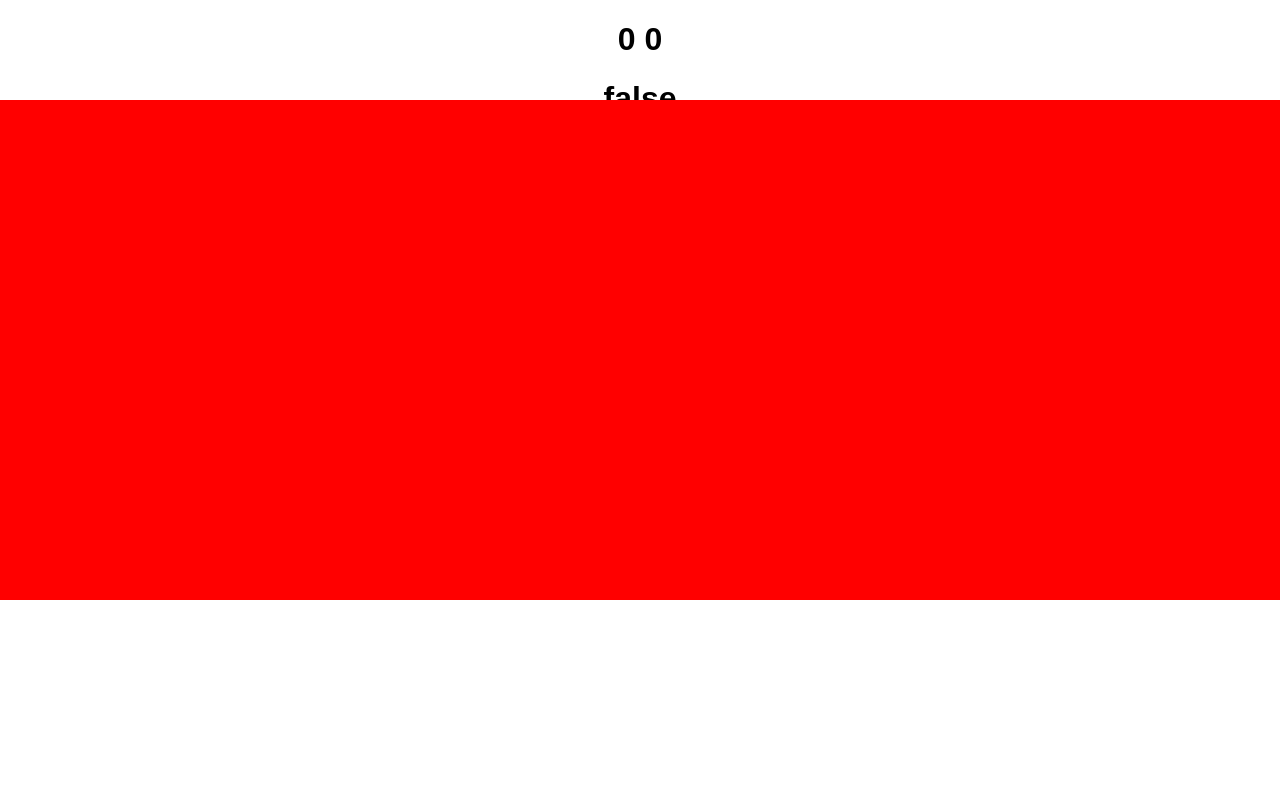
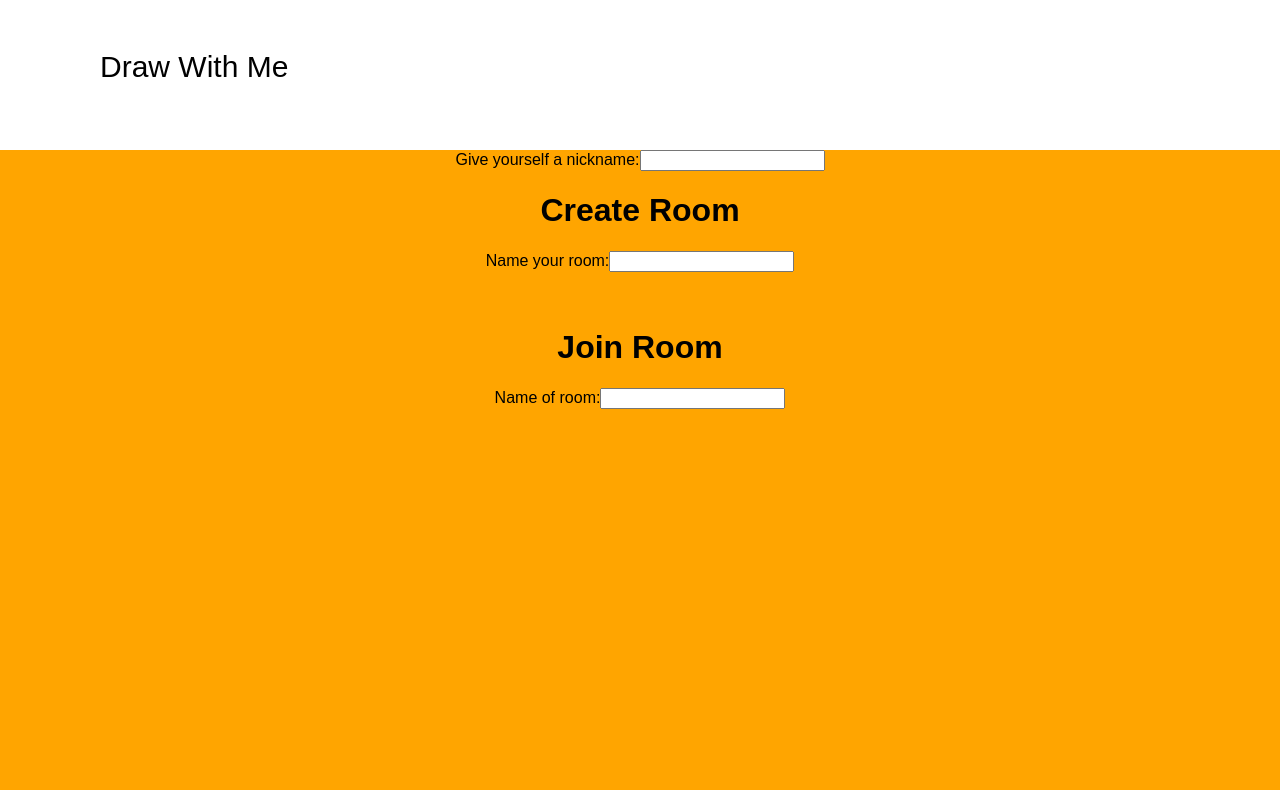
Before and after one commit to BenjaminDagg/DrawWithMe, a React (Create React App) app: page / in a window 1280 px wide. Built offline with nearby package versions, Linux system fonts and the light colour scheme; no server answers.

Commit message:
implemented real time drawing on client and server

```diff
--- a/package.json
+++ b/package.json
@@ -7,6 +7,7 @@
     "express": "^4.16.3",
     "react": "^16.5.1",
     "react-dom": "^16.5.1",
+    "react-router-dom": "^4.3.1",
     "react-scripts": "1.1.5",
     "socket.io": "^2.1.1",
     "socket.io-client": "^2.1.1"
--- a/src/App.js
+++ b/src/App.js
@@ -1,36 +1,12 @@
 import React, { Component } from 'react';
-import  openSocket  from 'socket.io-client';
-import { DrawableCanvas } from "./components/DrawableCanvas/DrawableCanvas";
+import { NavBar } from "./components/NavBar/NavBar";
 import './App.css';
+import { CanvasContainer } from "./components/CanvasContainer/CanvasContainer";
+import { Home } from "./components/Home/Home";
+import { BrowserRouter as Router, Link, Route } from 'react-router-dom';
 
 
 class App extends Component {
-
-  constructor(props) {
-    super(props);
-
-    this.state = {
-      socket: openSocket('http://localhost:5000'),
-      message: ""
-    };
-
-
-
-    this.subscribeToMessage = this.subscribeToMessage.bind(this);
-    this.subscribeToMessage((err,msg) => {
-      console.log(msg);
-      this.setState({message:msg});
-    })
-  }
-
-  componentDidMount() {
-    this.state.socket.emit('message', 'this is a message');
-  }
-
-  subscribeToMessage(cb) {
-    this.state.socket.on('message', msg => cb(null, msg));
-  }
-
 
 
   render() {
@@ -39,7 +15,13 @@ class App extends Component {
 
     return (
       <div className="App">
-        <DrawableCanvas/>
+        <NavBar/>
+        <Router>
+          <div>
+            <Route exact={true} path={"/"} render={() => <Home/>} />
+            <Route path="/room/:id/user/:username" component={CanvasContainer} />
+          </div>
+        </Router>
       </div>
     );
   }
--- /dev/null
+++ b/src/components/CanvasContainer/CanvasContainer.css
@@ -0,0 +1,18 @@
+#canvas-target {
+    position: absolute;
+    width: 70%;
+    height: 600px;
+    margin-top: 100px;
+    left: 0;
+    bottom: 50px;
+    border: 1px solid lightgrey;
+}
+
+#canvas-container {
+    position: absolute;
+    top: 150px;
+    left: 0;
+    width: 100%;
+    height: 80%;
+    background-color: red;
+}
--- /dev/null
+++ b/src/components/CanvasContainer/CanvasContainer.js
@@ -0,0 +1,59 @@
+import React, { Component } from 'react';
+import { DrawableCanvas } from "../DrawableCanvas/DrawableCanvas";
+import "./CanvasContainer.css"
+import openSocket from "socket.io-client";
+import { BrowserRouter as Router, Link, Route } from 'react-router-dom';
+
+const mouseYOffset = 100;
+
+export class CanvasContainer extends Component {
+
+
+    constructor(props) {
+        super(props);
+
+        this.state = {
+            socket: openSocket('http://localhost:5000'),
+            roomId: null,
+            username: null
+        };
+
+
+
+
+    }
+
+
+    componentDidMount() {
+        var id = this.props.match.params.id;
+        var username = this.props.match.params.username;
+        this.setState({username: username});
+        this.setState({roomId: id}, () => {
+            var newUser = {
+                username: username,
+                roomId: id
+            };
+            this.state.socket.emit('join_room', newUser);
+        })
+
+    }
+
+
+
+    render() {
+
+        return (
+            <div id="canvas-container">
+                <div id="canvas-target">
+                    <DrawableCanvas roomId={this.state.roomId} socket={this.state.socket} />
+                </div>
+            </div>
+        );
+    }
+}
+
+export default CanvasContainer;
+
+
+//npm run build
+//npm start
--- a/src/components/DrawableCanvas/DrawableCanvas.css
+++ b/src/components/DrawableCanvas/DrawableCanvas.css
@@ -1,8 +1,11 @@
 #drawing-canvas {
-    position: absolute;
-    top: 100px;
-    left: 0;
-    background-color: red;
+    position: relative;
     width: 100%;
-    height: 500px;
+    height: 100%
 }
+
+#canvas {
+    position: relative;
+    width: 100%;
+    height: 100%;
+}
--- a/src/components/DrawableCanvas/DrawableCanvas.js
+++ b/src/components/DrawableCanvas/DrawableCanvas.js
@@ -1,5 +1,6 @@
 import React, { Component } from 'react';
 import "./DrawableCanvas.css";
+import { Brushes } from "../../models/Brushes";
 
 const mouseYOffset = 100;
 
@@ -14,8 +15,8 @@ export class DrawableCanvas extends Component {
                 x: 0,
                 y: 0
             },
-            mouseIsDown: false,
-            drawingCoords: []   //holds all positions that have been clicked
+            mouseIsDown: false, //holds all positions that have been clicked,
+            drawings: []
         };
 
         this.onCanvasClick = this.onCanvasClick.bind(this);
@@ -23,6 +24,24 @@ export class DrawableCanvas extends Component {
         this.onCanvasClickUp = this.onCanvasClickUp.bind(this);
         this.updateCanvase = this.updateCanvase.bind(this);
         this.getMouseCoords = this.getMouseCoords.bind(this);
+        this.onDrawingRecievied = this.onDrawingRecievied.bind(this);
+
+        this.onDrawingRecievied((err,drawing) => {
+           if (err) {
+               return;
+           }
+           var drawings = this.state.drawings;
+           drawings.push(drawing);
+           this.setState({drawings:drawings}, () => {
+               this.updateCanvase(this.state.drawings);
+           });
+
+        });
+    }
+
+
+    onDrawingRecievied(callback) {
+        this.props.socket.on('drawing', drawing => callback(null, drawing));
     }
 
 
@@ -87,12 +106,25 @@ export class DrawableCanvas extends Component {
         //gets mouse coordinates relative to the canvas
         var mouseCoords = this.getMouseCoords(e);
 
-        //if mouse down when moving add new brush
-        var drawingCoords = this.state.drawingCoords;
+        var drawings = this.state.drawings;
         if (this.state.mouseIsDown) {
-            drawingCoords.push(mouseCoords);
-            this.setState({drawingCoords: drawingCoords});
-            this.updateCanvase(drawingCoords);
+
+            var newDrawing = {
+                coord: mouseCoords,
+                size: 10,
+                brush: Brushes.SQUARE
+            };
+            drawings.push(newDrawing);
+            this.setState({drawings: drawings});
+
+            this.updateCanvase(this.state.drawings);
+
+            var data = {
+                room: this.props.roomId,
+                drawing: newDrawing
+            };
+            this.props.socket.emit('drawing', data);
+
         }
 
         //update mouse coordinates
@@ -106,12 +138,17 @@ export class DrawableCanvas extends Component {
     clicked and draws the brush on each coordinate
      */
     updateCanvase(drawingCoords) {
+
+        if (!this.refs.canvas) {
+            return;
+        }
+
         const context = this.refs.canvas.getContext('2d');
         var canvas = document.getElementById("drawing-canvas");
         var rect = canvas.getBoundingClientRect();
 
         for (var i = 0; i < drawingCoords.length;i++) {
-            var coords = drawingCoords[i];
+            var coords = drawingCoords[i].coord;
             context.fillRect(coords.x,coords.y,10,10);
         }
     }
@@ -119,11 +156,11 @@ export class DrawableCanvas extends Component {
 
     render() {
 
+
+
         return (
-            <div className="canvas">
-                <h1>{this.state.mouse.x + " " + this.state.mouse.y}</h1>
-                {this.state.mouseIsDown == true && <h1>true</h1>}
-                {this.state.mouseIsDown == false && <h1>false</h1>}
+            <div id="canvas">
+
                 <canvas ref="canvas" onMouseUp={this.onCanvasClickUp} onMouseMove={this.onHover} onMouseDown={this.onCanvasClick} id="drawing-canvas"></canvas>
             </div>
         );
--- /dev/null
+++ b/src/components/Home/Home.css
@@ -0,0 +1,8 @@
+#home {
+    position: absolute;
+    top: 150px;
+    left: 0;
+    width: 100%;
+    height: 80%;
+    background-color: orange;
+}
--- /dev/null
+++ b/src/components/Home/Home.js
@@ -0,0 +1,78 @@
+import React, { Component } from 'react';
+import "./Home.css";
+import { BrowserRouter as Router, Link, Route } from 'react-router-dom';
+
+export class Home extends Component {
+
+    constructor(props) {
+        super(props);
+
+        this.state = {
+            roomName: "",
+            createRoomName: "",
+            nickname: "",
+            navigate: false
+        };
+
+        this.onNicknameChanged = this.onNicknameChanged.bind(this);
+        this.onRoomChanged = this.onRoomChanged.bind(this);
+        this.onCreateRoomChanged = this.onCreateRoomChanged.bind(this);
+        this.createRoom = this.createRoom.bind(this);
+    }
+
+
+    onNicknameChanged(event) {
+        this.setState({nickname: event.target.value});
+    }
+
+    onRoomChanged(event) {
+        this.setState({roomName: event.target.value});
+    }
+
+    onCreateRoomChanged(event) {
+        this.setState({createRoomName: event.target.value});
+    }
+
+    createRoom(event) {
+        if (!this.state.createRoomName) {
+            console.log('out');
+            return;
+        }
+
+    }
+
+    render() {
+
+
+        return (
+            <div id="home">
+                <span>Give yourself a nickname:</span><input onChange={this.onNicknameChanged}  value={this.state.nickname} type="text" />
+                <br />
+                <h1>Create Room</h1>
+                <span>Name your room:</span><input onChange={this.onCreateRoomChanged} value={this.state.createRoomName} type="text" />
+                <br />
+                {this.state.createRoomName && this.state.nickname &&
+                    <Link to={"/room/" + this.state.createRoomName + "/user/" + this.state.nickname}>
+                        <button>Create</button>
+                    </Link>
+                }
+                <br />
+
+                <br />
+                <h1>Join Room</h1>
+                <span>Name of room:</span><input onChange={this.onRoomChanged} value={this.state.roomName} type="text" />
+                <br />
+
+                <br />
+                {this.state.roomName && this.state.nickname &&
+                <Link to={"/room/" + this.state.roomName + "/user/" + this.state.nickname}>
+                    <button>Join</button>
+                </Link>
+                }
+
+            </div>
+        );
+    }
+}
+
+export default Home;
--- /dev/null
+++ b/src/components/NavBar/NavBar.css
@@ -0,0 +1,14 @@
+#navbar {
+    height: 150px;
+    width: 100%;
+    position:absolute;
+    top: 0;
+    left: 0;
+}
+
+#title {
+    position: absolute;
+    top: 50px;
+    left: 100px;
+    font-size: 30px;
+}
--- /dev/null
+++ b/src/components/NavBar/NavBar.js
@@ -0,0 +1,17 @@
+import React, { Component } from 'react';
+import "./NavBar.css"
+
+
+export class NavBar extends Component {
+
+    render() {
+
+        return (
+            <div id="navbar">
+                <span id="title">Draw With Me</span>
+            </div>
+        );
+    }
+}
+
+export default NavBar;
--- /dev/null
+++ b/src/models/Brushes.js
@@ -0,0 +1,3 @@
+export const Brushes = {
+    SQUARE: 'square'
+};
```
Also changed, not shown: server.js (+6 -4 lines), 1 other file (tests, documents, lock files or other folders).
